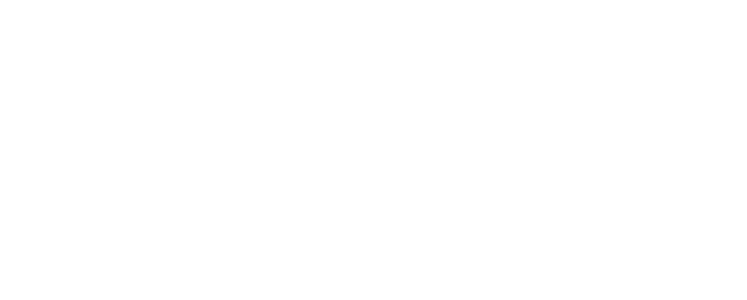
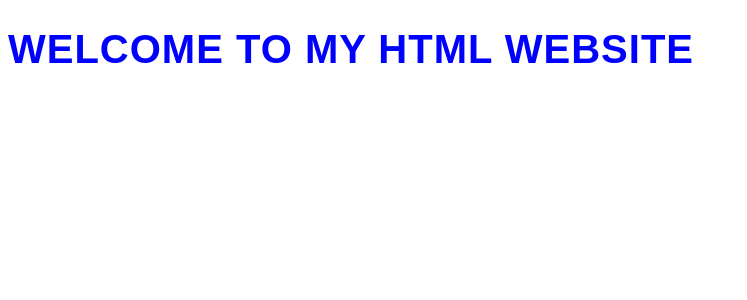
Before and after one commit to Yuna-ux/Yuna-ux, a Next.js app: page / in a window 1280 px wide. Before the commit this address had no page. Shown: the top 300 px of the page, without its empty margins (0-747 px from the left). Built offline with nearby package versions, Linux system fonts and the light colour scheme.

Commit message:
Update page.js

```diff
--- a/app/page.js
+++ b/app/page.js
@@ -1,7 +1,7 @@
-// app/page.js
-// vai redirecionar para /main
-import { redirect } from 'next/navigation'
+// 'use client';
 
-export default function Page() {
-  redirect('/main');
+export default function Home() {
+    return (
+        <h1>Welcome to my html website</h1>
+    )
 }
```
